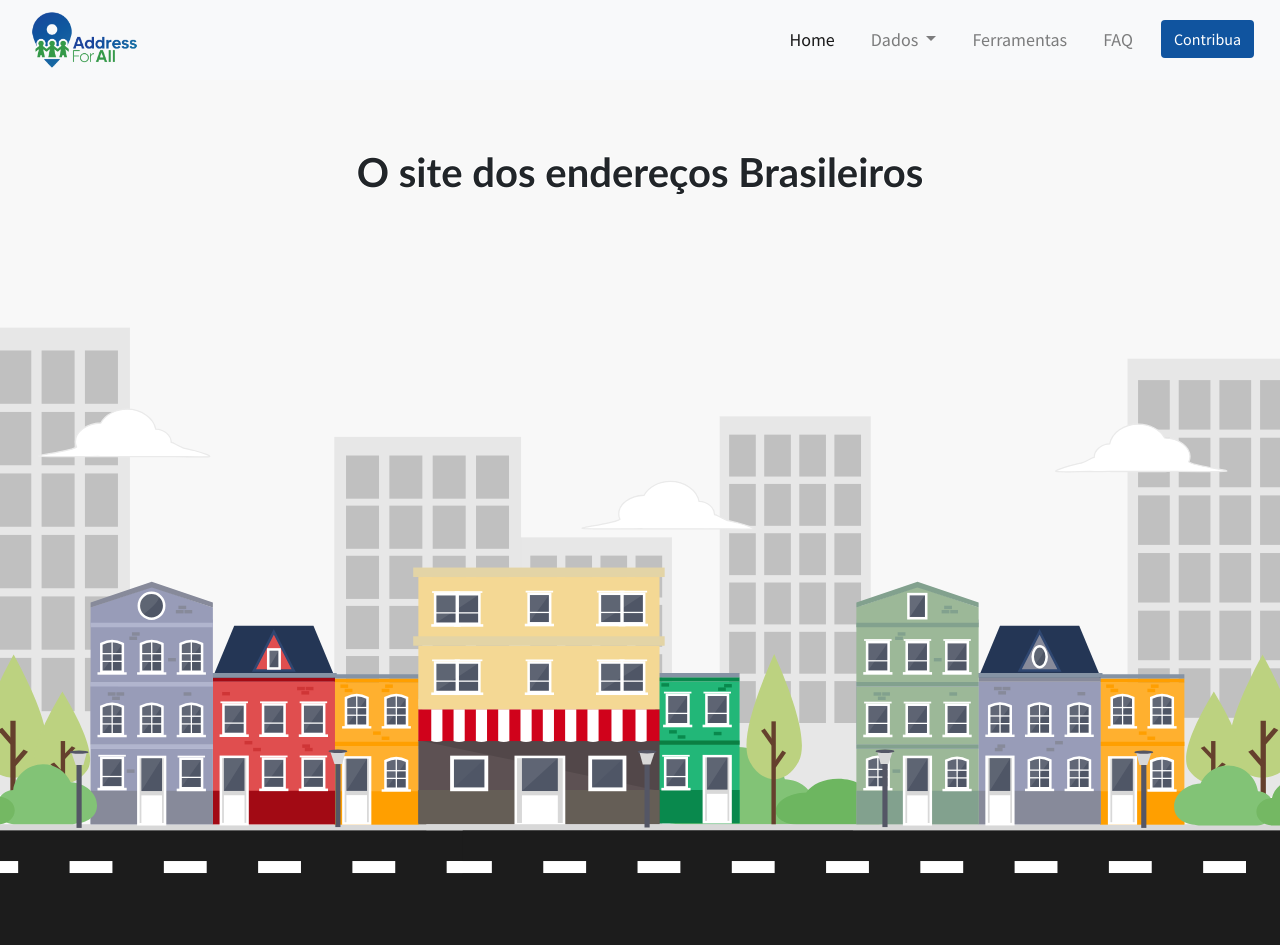
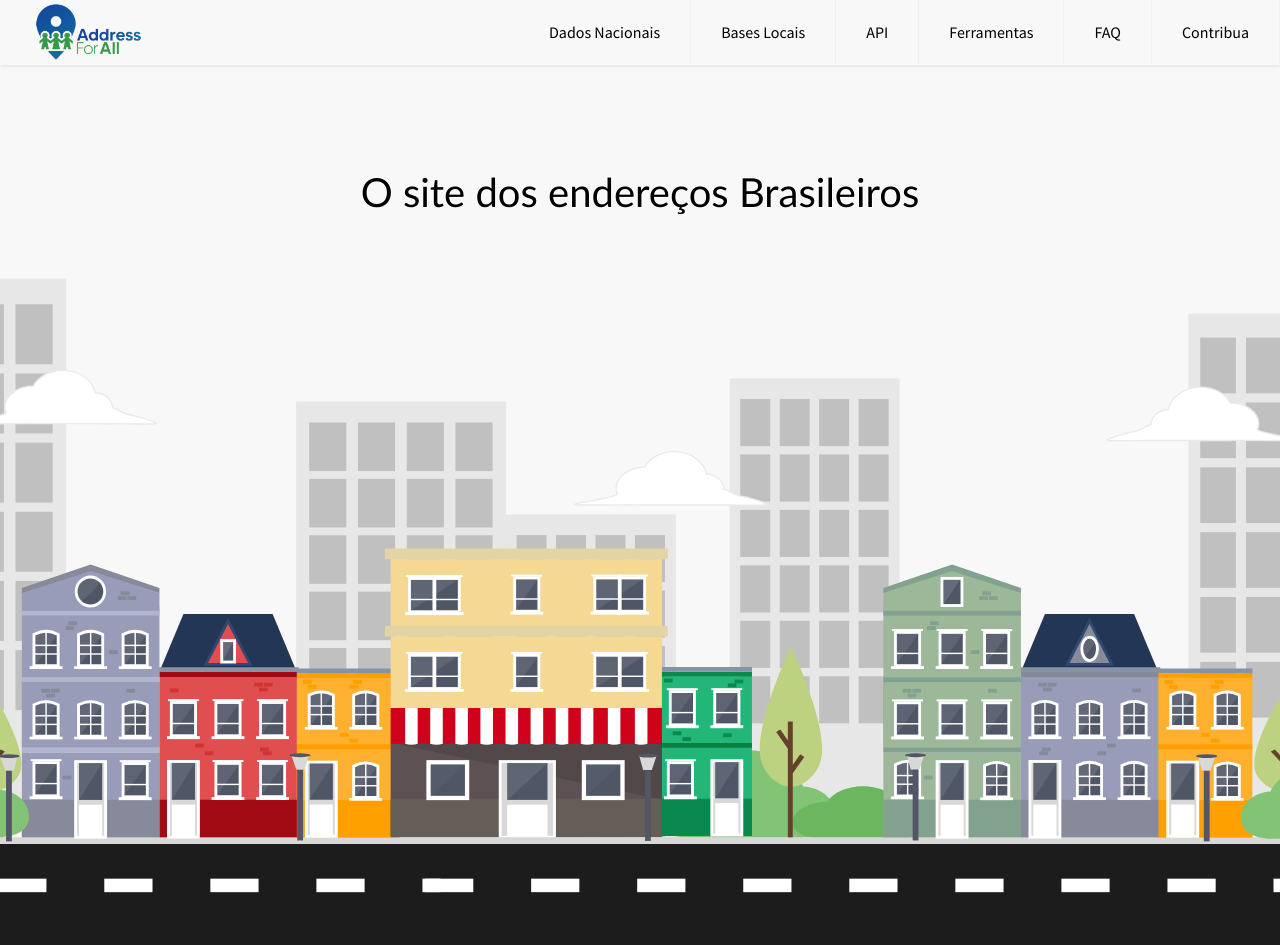
Before and after one commit to AddressForAll/site-v1, a PHP site: page / in a window 1280 px wide. Shown: the top 945 px of the page. Run offline with PHP 8.4, Linux system fonts and the light colour scheme; some libraries are stand-ins or nearby versions.

Commit message:
Finishing last modifications before review

```diff
--- a/index.html
+++ b/index.html
@@ -9,12 +9,7 @@
 			type="image/png"
 			href="resources/img/favicon.png"
 		/>
-		<link
-			rel="stylesheet"
-			href="https://stackpath.bootstrapcdn.com/bootstrap/4.4.1/css/bootstrap.min.css"
-			integrity="sha384-Vkoo8x4CGsO3+Hhxv8T/Q5PaXtkKtu6ug5TOeNV6gBiFeWPGFN9MuhOf23Q9Ifjh"
-			crossorigin="anonymous"
-		/>
+		<link rel="stylesheet" href="resources/css/navbar.css" />
 		<link rel="stylesheet" href="resources/css/style.css" />
 		<script
 			defer
@@ -22,73 +17,32 @@
 		></script>
 	</head>
 	<body>
-		<nav class="navbar navbar-expand-lg navbar-light bg-light">
-			<a class="navbar-brand" href="#"
+		<header class="header">
+			<a href="" class="logo"
 				><img src="resources/img/address_for_all-01.png"
 			/></a>
-			<button
-				class="navbar-toggler"
-				type="button"
-				data-toggle="collapse"
-				data-target="#navbarSupportedContent"
-				aria-controls="navbarSupportedContent"
-				aria-expanded="false"
-				aria-label="Toggle navigation"
-			>
-				<span class="navbar-toggler-icon"></span>
-			</button>
-
-			<div class="collapse navbar-collapse" id="navbarSupportedContent">
-				<ul class="navbar-nav ml-auto">
-					<li class="nav-item active">
-						<a class="nav-link" href="#"
-							>Home <span class="sr-only">(current)</span></a
-						>
-					</li>
-					<li class="nav-item dropdown">
-						<a
-							class="nav-link dropdown-toggle"
-							href="#"
-							id="navbarDropdown"
-							role="button"
-							data-toggle="dropdown"
-							aria-haspopup="true"
-							aria-expanded="false"
-						>
-							Dados
-						</a>
-						<div class="dropdown-menu" aria-labelledby="navbarDropdown">
-							<a class="dropdown-item" href="#">Nacionais</a>
-							<a class="dropdown-item" href="#">Bases Locais</a>
-							<div class="dropdown-divider"></div>
-							<a class="dropdown-item" href="#">API</a>
-						</div>
-					</li>
-					<li class="nav-item">
-						<a class="nav-link" href="#">Ferramentas</a>
-					</li>
-					<li class="nav-item">
-						<a class="nav-link" href="#">FAQ</a>
-					</li>
-					<li class="nav-item">
-						<button class="btn default-blue my-2 my-sm-0" type="submit">
-							Contribua
-						</button>
-					</li>
+			<input class="menu-btn" type="checkbox" id="menu-btn" />
+			<label class="menu-icon" for="menu-btn"
+				><span class="navicon"></span
+			></label>
+			<ul class="menu">
+				<li><a href="#">Dados Nacionais</a></li>
+				<li><a href="#">Bases Locais</a></li>
+				<li><a href="#">API</a></li>
+				<li><a href="#">Ferramentas</a></li>
+				<li><a href="#">FAQ</a></li>
+				<li><a href="#">Contribua</a></li>
 			</ul>
-			</div>
-		</nav>
+		</header>
 
 		<section class="main">
-			<div class="main-video">
-				<p class="title font-weight-bolder">
-					<span>O site dos endereços Brasileiros</span>
-				</p>
+			<div class="main-text">
+				<span class="title">O site dos endereços Brasileiros</span>
 			</div>
 		</section>
 
 		<section class="section section-dark">
-			<div class='dark-texto'>
+			<div class="dark-texto">
 				<p>
 					Para que os
 					<strong class="jsx-2381024896">serviços de emergência</strong> cheguem
@@ -101,13 +55,13 @@
 					qualquer país.
 				</p>
 			</div>
-			<div class='responsive-container'>
+			<div class="responsive-container">
 				<iframe
 					src="https://www.youtube.com/embed/MXzDtA48rdo"
 					frameborder="0"
 					allow="accelerometer; autoplay; encrypted-media; gyroscope; picture-in-picture"
 					allowfullscreen
-					class='responsive-video'
+					class="responsive-video"
 				>
 				</iframe>
 			</div>
@@ -182,12 +136,15 @@
 		</section>
 
 		<!-- FLIP -->
-		<section>
+		<section id="flip-cards">
 			<h4>Menu teste 2</h4>
-			<div class='flip-cards'>
+			<div class="flip-cards">
 				<div class="flip flip-vertical">
-					<div class="front" style="background-image: url(../resources/img/database.jpg)">
-						<h1 class="text-shadow">ACESSE</hi>
+					<div
+						class="front"
+						style="background-image: url(../resources/img/database.jpg)"
+					>
+						<h1 class="text-shadow">ACESSE</h1>
 					</div>
 					<div class="back">
 						<h2>Acessar os dados</h2>
@@ -195,8 +152,11 @@
 					</div>
 				</div>
 				<div class="flip flip-vertical">
-					<div class="front" style="background-image: url(../resources/img/contribute.jpg)">
-						<h1 class="text-shadow">CONTRIBUA</hi>
+					<div
+						class="front"
+						style="background-image: url(../resources/img/contribute.jpg)"
+					>
+						<h1 class="text-shadow">CONTRIBUA</h1>
 					</div>
 					<div class="back">
 						<h2>Contribuir para o processo</h2>
@@ -204,8 +164,11 @@
 					</div>
 				</div>
 				<div class="flip flip-vertical">
-					<div class="front" style="background-image: url(../resources/img/find.png)">
-						<h1 class="text-shadow">DESCUBRA</hi>
+					<div
+						class="front"
+						style="background-image: url(../resources/img/find.png)"
+					>
+						<h1 class="text-shadow">DESCUBRA</h1>
 					</div>
 					<div class="back">
 						<h2>Descobrir as ferramentas</h2>
@@ -216,22 +179,14 @@
 		</section>
 		<!-- END FLIP -->
 
-
-
 		<section class="newsletter">
+			<div>
 				<span>Para ser informado das novidades, assine nossa newsletter:</span>
-			<div class="input-group flex-nowrap my-4 w-50">
-				<input
-					type="text"
-					class="form-control"
-					placeholder="Digite seu email..."
-					aria-label="Email do usuário"
-					aria-describedby="button-addon2"
-				/>
-				<div class="input-group-append">
-					<button class="btn default-blue" type="button" id="button-addon2">
-						Assinar
-					</button>
+				<div class="newsletter-container">
+					<form class="newsletter-form">
+						<input type="email" placeholder="email@email.com.br" />
+						<button type="submit" value="enviar"><i class="fas fa-angle-right"></i></button>
+					</form>
 				</div>
 			</div>
 		</section>
@@ -256,15 +211,6 @@
 			integrity="sha384-J6qa4849blE2+poT4WnyKhv5vZF5SrPo0iEjwBvKU7imGFAV0wwj1yYfoRSJoZ+n"
 			crossorigin="anonymous"
 		></script>
-		<script
-			src="https://cdn.jsdelivr.net/npm/popper.js@1.16.0/dist/umd/popper.min.js"
-			integrity="sha384-Q6E9RHvbIyZFJoft+2mJbHaEWldlvI9IOYy5n3zV9zzTtmI3UksdQRVvoxMfooAo"
-			crossorigin="anonymous"
-		></script>
-		<script
-			src="https://stackpath.bootstrapcdn.com/bootstrap/4.4.1/js/bootstrap.min.js"
-			integrity="sha384-wfSDF2E50Y2D1uUdj0O3uMBJnjuUD4Ih7YwaYd1iqfktj0Uod8GCExl3Og8ifwB6"
-			crossorigin="anonymous"
-		></script>
+		<script type="text/javascript" src="/resources/js/navbar.js"></script>
 	</body>
 </html>
--- a/resources/css/common.scss
+++ b/resources/css/common.scss
@@ -4,6 +4,10 @@ $bluehover: #177ae6;
 $defaultgreen: #349948;
 $defaultblack: #1c1c1c;
 $defaultgrey: #ebeff3;
+
+$shade_color: #e7e7e7;
+$highlight_color: #1c62a8;
+
 $brandwarning: #fbb032;
 $brandsand: #c5df6e;
 $brandsuccess: #4acdcc;
--- /dev/null
+++ b/resources/css/navbar.css
@@ -0,0 +1,145 @@
+a {
+  color: #000;
+}
+
+/* header */
+.header {
+  background-color: #f8f8f8;
+  -webkit-box-shadow: 1px 1px 4px 0 rgba(0, 0, 0, 0.1);
+          box-shadow: 1px 1px 4px 0 rgba(0, 0, 0, 0.1);
+  position: fixed;
+  width: 100%;
+  z-index: 3;
+}
+
+.header ul {
+  margin: 0;
+  padding: 0;
+  list-style: none;
+  overflow: hidden;
+  background-color: #f8f8f8;
+}
+
+.header li a {
+  display: block;
+  padding: 20px 20px;
+  border-right: 1px solid #f0f0f0;
+  text-decoration: none;
+}
+
+.header li a:hover,
+.header .menu-btn:hover {
+  background-color: #e8e8e8;
+}
+
+.header .logo {
+  display: block;
+  float: left;
+  font-size: 2em;
+  padding: 0 20px;
+  text-decoration: none;
+  margin: 0 0.5rem;
+}
+
+.header .logo img {
+  max-height: 4rem;
+}
+
+/* menu */
+.header .menu {
+  clear: both;
+  max-height: 0;
+  -webkit-transition: max-height 0.2s ease-out;
+  transition: max-height 0.2s ease-out;
+}
+
+/* menu icon */
+.header .menu-icon {
+  cursor: pointer;
+  display: inline-block;
+  float: right;
+  padding: 28px 20px;
+  position: relative;
+  -webkit-user-select: none;
+     -moz-user-select: none;
+      -ms-user-select: none;
+          user-select: none;
+}
+
+.header .menu-icon .navicon {
+  background: #333;
+  display: block;
+  height: 2px;
+  position: relative;
+  -webkit-transition: background 0.2s ease-out;
+  transition: background 0.2s ease-out;
+  width: 18px;
+}
+
+.header .menu-icon .navicon:before,
+.header .menu-icon .navicon:after {
+  background: #333;
+  content: '';
+  display: block;
+  height: 100%;
+  position: absolute;
+  -webkit-transition: all 0.2s ease-out;
+  transition: all 0.2s ease-out;
+  width: 100%;
+}
+
+.header .menu-icon .navicon:before {
+  top: 5px;
+}
+
+.header .menu-icon .navicon:after {
+  top: -5px;
+}
+
+/* menu btn */
+.header .menu-btn {
+  display: none;
+}
+
+.header .menu-btn:checked ~ .menu {
+  max-height: -webkit-max-content;
+  max-height: -moz-max-content;
+  max-height: max-content;
+}
+
+.header .menu-btn:checked ~ .menu-icon .navicon {
+  background: transparent;
+}
+
+.header .menu-btn:checked ~ .menu-icon .navicon:before {
+  -webkit-transform: rotate(-45deg);
+          transform: rotate(-45deg);
+}
+
+.header .menu-btn:checked ~ .menu-icon .navicon:after {
+  -webkit-transform: rotate(45deg);
+          transform: rotate(45deg);
+}
+
+.header .menu-btn:checked ~ .menu-icon:not(.steps) .navicon:before,
+.header .menu-btn:checked ~ .menu-icon:not(.steps) .navicon:after {
+  top: 0;
+}
+
+@media (min-width: 60em) {
+  .header li {
+    float: left;
+  }
+  .header li a {
+    padding: 20px 30px;
+  }
+  .header .menu {
+    clear: none;
+    float: right;
+    max-height: none;
+  }
+  .header .menu-icon {
+    display: none;
+  }
+}
+/*# sourceMappingURL=navbar.css.map */
--- /dev/null
+++ b/resources/css/navbar.scss
@@ -0,0 +1,136 @@
+a {
+	color: #000;
+}
+
+/* header */
+
+.header {
+	background-color: #f8f8f8;
+	box-shadow: 1px 1px 4px 0 rgba(0, 0, 0, 0.1);
+	position: fixed;
+	width: 100%;
+	z-index: 3;
+}
+
+.header ul {
+	margin: 0;
+	padding: 0;
+	list-style: none;
+	overflow: hidden;
+	background-color: #f8f8f8;
+}
+
+.header li a {
+	display: block;
+	padding: 20px 20px;
+	border-right: 1px solid #f0f0f0;
+	text-decoration: none;
+}
+
+.header li a:hover,
+.header .menu-btn:hover {
+	background-color: #e8e8e8;
+}
+
+.header .logo {
+	display: block;
+	float: left;
+	font-size: 2em;
+	padding: 0 20px;
+	text-decoration: none;
+	margin: 0 0.5rem;
+	img {
+		max-height: 4rem;
+	}
+}
+
+/* menu */
+
+.header .menu {
+	clear: both;
+	max-height: 0;
+	transition: max-height 0.2s ease-out;
+}
+
+/* menu icon */
+
+.header .menu-icon {
+	cursor: pointer;
+	display: inline-block;
+	float: right;
+	padding: 28px 20px;
+	position: relative;
+	user-select: none;
+}
+
+.header .menu-icon .navicon {
+	background: #333;
+	display: block;
+	height: 2px;
+	position: relative;
+	transition: background 0.2s ease-out;
+	width: 18px;
+}
+
+.header .menu-icon .navicon:before,
+.header .menu-icon .navicon:after {
+	background: #333;
+	content: '';
+	display: block;
+	height: 100%;
+	position: absolute;
+	transition: all 0.2s ease-out;
+	width: 100%;
+}
+
+.header .menu-icon .navicon:before {
+	top: 5px;
+}
+
+.header .menu-icon .navicon:after {
+	top: -5px;
+}
+
+/* menu btn */
+
+.header .menu-btn {
+	display: none;
+}
+
+.header .menu-btn:checked ~ .menu {
+	max-height: max-content;
+}
+
+.header .menu-btn:checked ~ .menu-icon .navicon {
+	background: transparent;
+}
+
+.header .menu-btn:checked ~ .menu-icon .navicon:before {
+	transform: rotate(-45deg);
+}
+
+.header .menu-btn:checked ~ .menu-icon .navicon:after {
+	transform: rotate(45deg);
+}
+
+.header .menu-btn:checked ~ .menu-icon:not(.steps) .navicon:before,
+.header .menu-btn:checked ~ .menu-icon:not(.steps) .navicon:after {
+	top: 0;
+}
+
+@media (min-width: 60em) {
+	.header li {
+		float: left;
+	}
+	.header li a {
+		padding: 20px 30px;
+	}
+	.header .menu {
+		clear: none;
+		float: right;
+		max-height: none;
+	}
+	.header .menu-icon {
+		display: none;
+	}
+}
--- a/resources/css/style.css
+++ b/resources/css/style.css
@@ -17,25 +17,8 @@ button.default-blue:hover {
   color: #fff;
 }
 
-.navbar {
-  background-color: #f8f8f8;
-}
-
-.navbar-brand {
-  padding: 0;
-  margin: 0 0.5rem;
-}
-
-.navbar-brand img {
-  max-height: 4rem;
-}
-
-.nav-item {
-  padding: 0 10px;
-  font-size: 18px;
-}
-
 .main {
+  padding-top: 100px;
   min-height: 700px;
   height: 100vh;
   background: url("../img/city-background.svg") bottom center no-repeat;
@@ -292,4 +263,106 @@ button.default-blue:hover {
   font-weight: 600;
   font-size: 30px;
 }
+
+.newsletter {
+  background-color: #ebeff3;
+  height: 350px;
+  display: -webkit-box;
+  display: -ms-flexbox;
+  display: flex;
+  -webkit-box-orient: vertical;
+  -webkit-box-direction: normal;
+      -ms-flex-direction: column;
+          flex-direction: column;
+  -webkit-box-pack: center;
+      -ms-flex-pack: center;
+          justify-content: center;
+  -webkit-box-align: center;
+      -ms-flex-align: center;
+          align-items: center;
+  font-weight: 800;
+  font-size: 1.3em;
+  font-style: italic;
+}
+
+.newsletter .newsletter-container {
+  margin-top: 10px;
+}
+
+.newsletter-form {
+  background: #fff;
+  border: #b7b7b7 solid 1px;
+  border-radius: 3px;
+  -webkit-box-shadow: 0 0 3px #ccc;
+          box-shadow: 0 0 3px #ccc;
+  position: relative;
+  font-family: 'Source Sans Pro', sans-serif;
+  max-width: 500px;
+  margin: auto;
+}
+
+.newsletter-form input[type='email'] {
+  border: none;
+  -webkit-box-shadow: none;
+          box-shadow: none;
+  font-weight: 600;
+  font-size: 14px;
+  width: 80%;
+  padding: 0.5em;
+  margin: 0;
+  overflow: hidden;
+  height: 30px;
+}
+
+.newsletter-form input[type='email']:focus {
+  outline: none;
+}
+
+.newsletter-form button[type='submit'] {
+  background: -webkit-gradient(linear, left top, left bottom, from(#237cd4), to(#1e6ab5));
+  background: linear-gradient(#237cd4, #1e6ab5);
+  color: rgba(255, 255, 255, 0);
+  border: 1px solid #1c62a8;
+  width: 10%;
+  min-width: 56px;
+  position: absolute;
+  top: -1px;
+  right: -1px;
+  bottom: -1px;
+  border-radius: 0 3px 3px 0;
+  margin: 0;
+  -webkit-user-select: none;
+     -moz-user-select: none;
+      -ms-user-select: none;
+          user-select: none;
+}
+
+.newsletter-form button[type='submit'] svg {
+  color: white;
+  font-size: 25px;
+}
+
+.newsletter-form button[type='submit']:hover, .newsletter-form button[type='submit']:focus {
+  background: -webkit-gradient(linear, left top, left bottom, from(#3388dd), to(#2174c7));
+  background: linear-gradient(#3388dd, #2174c7);
+  -webkit-box-shadow: 0 0 3px rgba(0, 0, 0, 0.5);
+          box-shadow: 0 0 3px rgba(0, 0, 0, 0.5);
+  cursor: pointer;
+}
+
+.newsletter-form ::-webkit-input-placeholder {
+  font-weight: 400;
+}
+
+.newsletter-form :-ms-input-placeholder {
+  font-weight: 400;
+}
+
+.newsletter-form ::-ms-input-placeholder {
+  font-weight: 400;
+}
+
+.newsletter-form ::placeholder {
+  font-weight: 400;
+}
 /*# sourceMappingURL=style.css.map */
--- a/resources/css/style.scss
+++ b/resources/css/style.scss
@@ -19,24 +19,8 @@ button.default-blue:hover {
 	color: #fff;
 }
 
-.navbar {
-	background-color: #f8f8f8;
-}
-
-.navbar-brand {
-	padding: 0;
-	margin: 0 0.5rem;
-	img {
-		max-height: 4rem;
-	}
-}
-
-.nav-item {
-	padding: 0 10px;
-	font-size: 18px;
-}
-
 .main {
+	padding-top: 100px;
 	min-height: 700px;
 	height: 100vh;
 	background: url('../img/city-background.svg') bottom center no-repeat;
```
Also changed, not shown: other parts of resources/css/style.css (+10 -22 lines), other parts of resources/css/style.scss (+90 -13 lines), 2 other files. Lines whose indentation alone changed are shown as unchanged.
